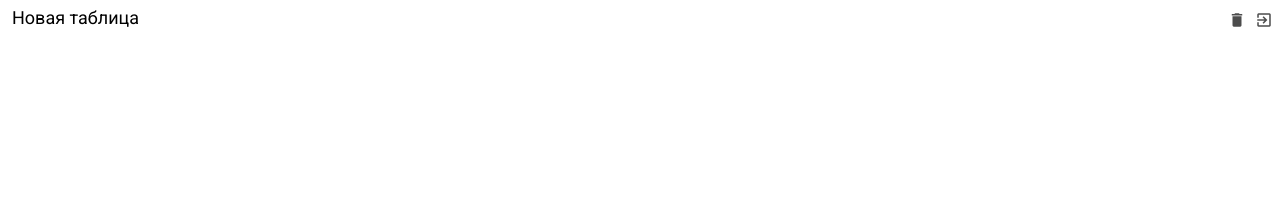
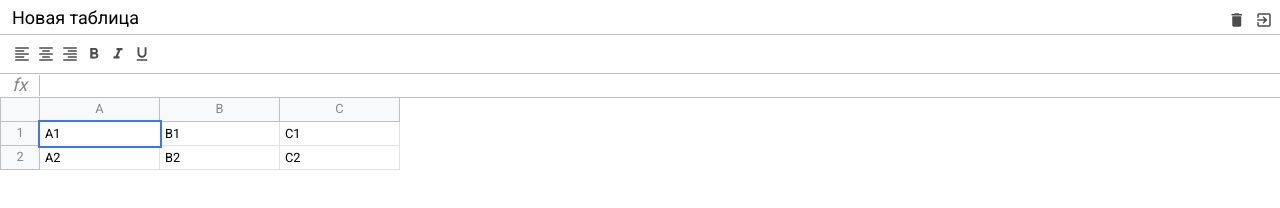
Before and after one commit to vovabatsyk/excel, a website built with webpack: page src/index.html in a window 1280 px wide. Built offline with nearby package versions, Linux system fonts and the light colour scheme.

Commit message:
finish toolbar, formula, table

```diff
--- a/src/index.html
+++ b/src/index.html
@@ -32,9 +32,60 @@
           </div>
         </div>
 
-        <div class="exel__toolbar"></div>
-        <div class="exel__formula"></div>
-        <div class="exel__table"></div>
+        <div class="exel__toolbar">
+          <div class="button">
+            <i class="material-icons">format_align_left</i>
+          </div>
+          <div class="button">
+            <i class="material-icons">format_align_center</i>
+          </div>
+          <div class="button">
+            <i class="material-icons">format_align_right</i>
+          </div>
+          <div class="button">
+            <i class="material-icons">format_bold</i>
+          </div>
+          <div class="button">
+            <i class="material-icons">format_italic</i>
+          </div>
+          <div class="button">
+            <i class="material-icons">format_underlined</i>
+          </div>
+        </div>
+
+        <div class="exel__formula">
+          <div class="info">fx</div>
+          <div class="input" contenteditable spellcheck="false"></div>
+        </div>
+
+        <div class="exel__table">
+          <div class="row">
+            <div class="row-info"></div>
+            <div class="row-data">
+              <div class="column">A</div>
+              <div class="column">B</div>
+              <div class="column">C</div>
+            </div>
+          </div>
+
+          <div class="row">
+            <div class="row-info">1</div>
+            <div class="row-data">
+              <div class="cell selected" contenteditable>A1</div>
+              <div class="cell" contenteditable>B1</div>
+              <div class="cell" contenteditable>C1</div>
+            </div>
+          </div>
+
+          <div class="row">
+            <div class="row-info">2</div>
+            <div class="row-data">
+              <div class="cell">A2</div>
+              <div class="cell">B2</div>
+              <div class="cell">C2</div>
+            </div>
+          </div>
+        </div>
       </div>
     </div>
   </body>
--- a/src/scss/_variables.scss
+++ b/src/scss/_variables.scss
@@ -1,2 +1,7 @@
 $header-height: 34px;
+$toolbar-height: 40px;
+$formula-height: 24px;
+$info-cell-width: 40px;
+$cell-width: 120px;
+$row-height: 24px;
 $border-color: #c0c0c0;
--- a/src/scss/formula.scss
+++ b/src/scss/formula.scss
@@ -2,4 +2,28 @@
 @import 'mixins';
 
 .exel__formula {
+  position: absolute;
+  left: 0;
+  right: 0;
+  top: $toolbar-height + $header-height;
+  height: $formula-height;
+  display: flex;
+  align-items: center;
+  border-bottom: 1px solid $border-color;
+
+  & .info {
+    font-size: 18px;
+    font-style: italic;
+    text-align: center;
+    border-right: 1px solid $border-color;
+    min-width: $info-cell-width;
+  }
+  & .input {
+    padding: 4px;
+    font-size: 12px;
+    outline: none;
+    width: 100%;
+    height: 100%;
+    color: #000;
+  }
 }
--- a/src/scss/index.scss
+++ b/src/scss/index.scss
@@ -19,4 +19,8 @@ body {
 
 .exel {
   position: relative;
+  color: #888;
+  height: 100%;
+  min-width: 100%;
+  font-size: 0.8rem;
 }
--- a/src/scss/table.scss
+++ b/src/scss/table.scss
@@ -2,4 +2,58 @@
 @import 'mixins';
 
 .exel__table {
+  position: absolute;
+  left: 0;
+  right: 0;
+  top: $header-height + $toolbar-height + $formula-height;
+  overflow-x: auto;
+  padding-bottom: 2px;
+  & .row {
+    display: flex;
+    flex-direction: row;
+    min-height: 20px;
+    height: $row-height;
+  }
+  & .row-info {
+    display: flex;
+    justify-content: center;
+    align-items: center;
+    min-width: $info-cell-width;
+    height: 100%;
+    border: 1px solid $border-color;
+    background: #f8f9fa;
+    border-top: none;
+  }
+  & .row-data {
+    display: flex;
+  }
+  & .column {
+    display: flex;
+    justify-content: center;
+    align-items: center;
+    background: #f8f9fa;
+    min-width: 40px;
+    width: $cell-width;
+    border: 1px solid $border-color;
+    border-top: none;
+    border-left: none;
+    height: 100%;
+  }
+  & .cell {
+    min-width: 40px;
+    padding: 5px;
+    width: $cell-width;
+    height: 100%;
+    border: 1px solid #e2e3e3;
+    border-top: none;
+    border-left: none;
+    color: #000;
+    white-space: nowrap;
+    outline: none;
+    &.selected {
+      border: none;
+      outline: 2px solid #3c74ff;
+      z-index: 2;
+    }
+  }
 }
--- a/src/scss/toolbar.scss
+++ b/src/scss/toolbar.scss
@@ -2,4 +2,17 @@
 @import 'mixins';
 
 .exel__toolbar {
+  position: absolute;
+  left: 0;
+  right: 0;
+  top: $header-height;
+  height: $toolbar-height;
+  border-top: 1px solid $border-color;
+  border-bottom: 1px solid $border-color;
+  padding: 7px 10px;
+  display: flex;
+
+  .button {
+    @include button(green);
+  }
 }
```
